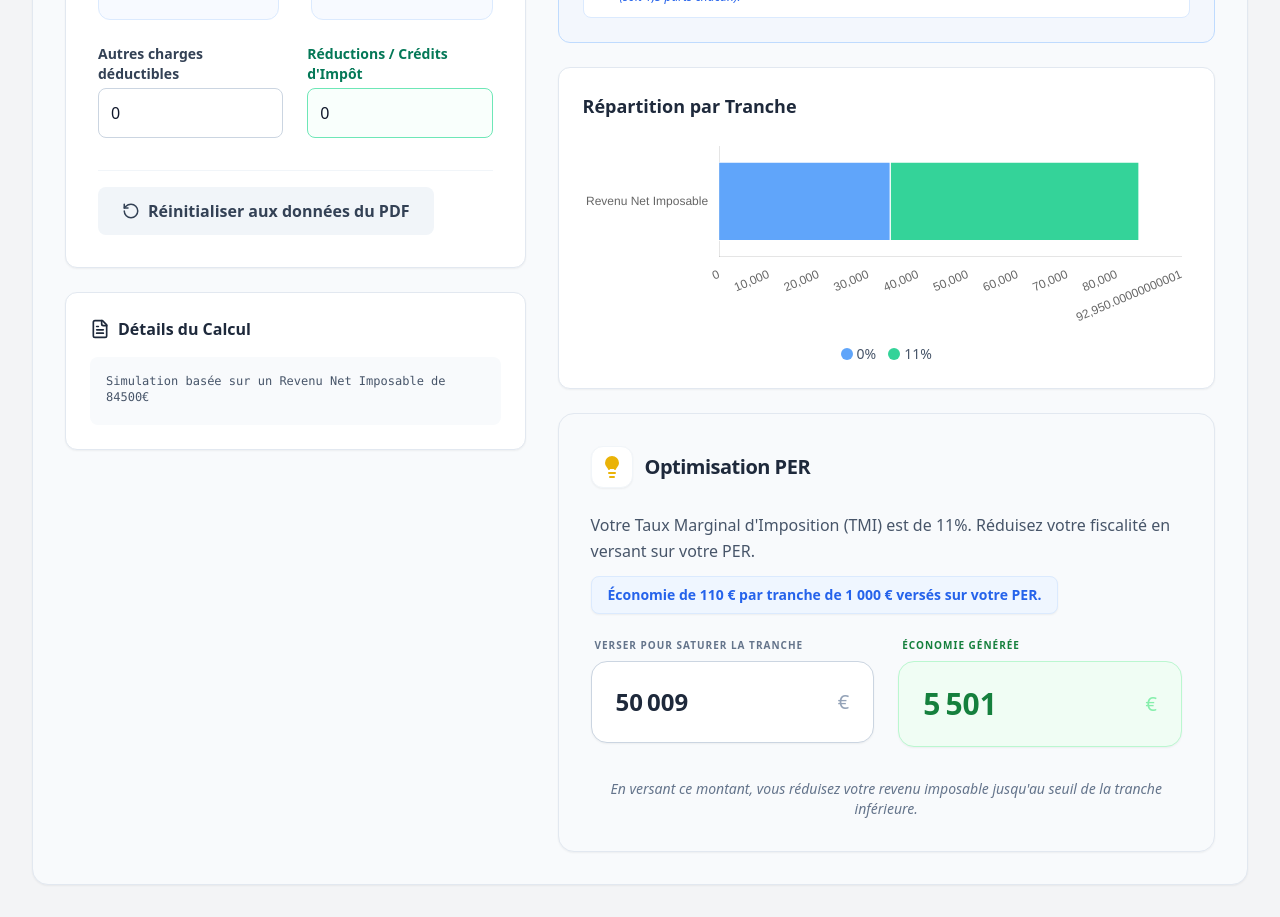
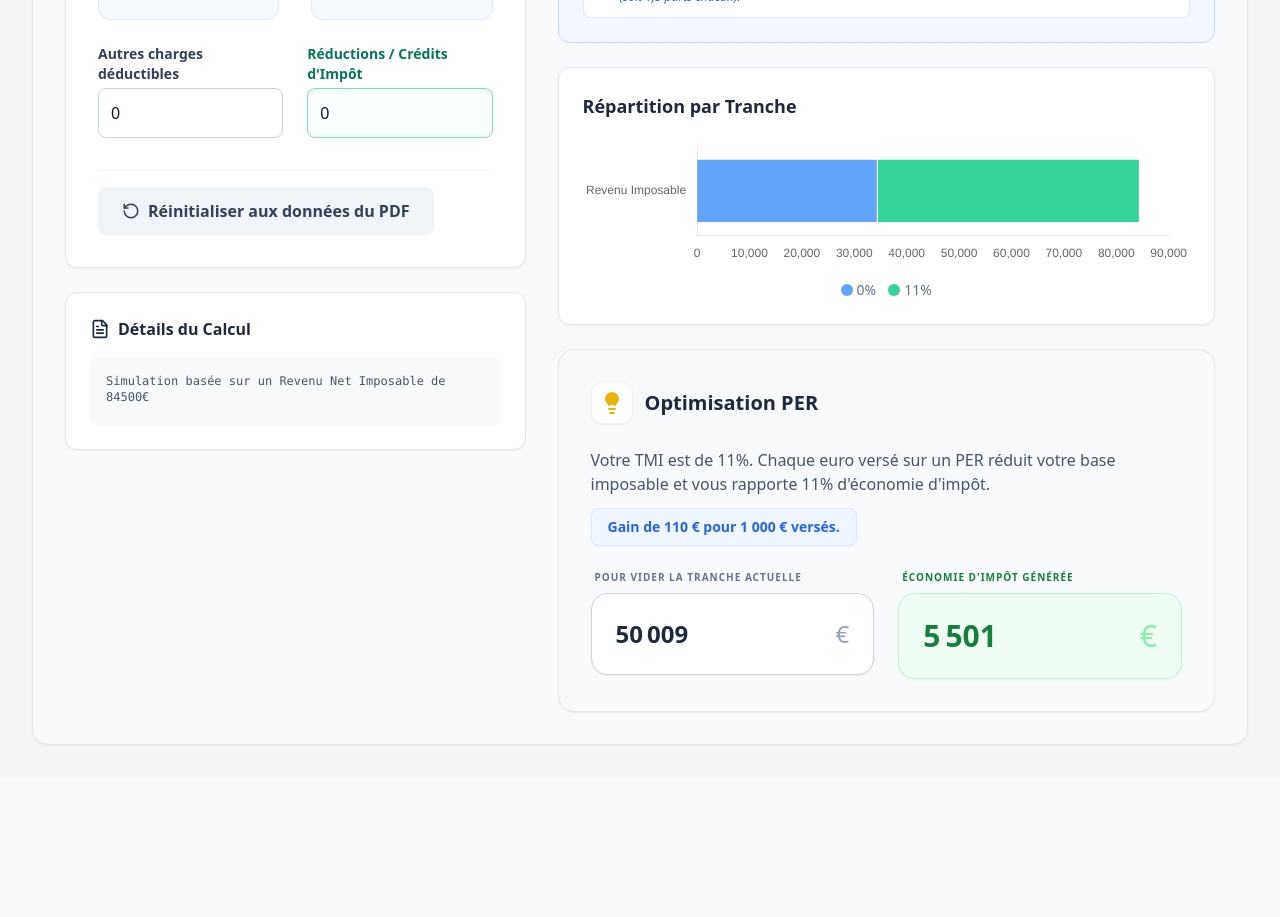
Before and after one commit to fox-velocity/impot, a React (Vite) app: page / in a window 1280 px wide. Shown: the part 940-1857 px from the top of the page. After the commit the page ends 1717 px from the top, so only its background shows below. Built offline with nearby package versions, Linux system fonts and the light colour scheme.

Commit message:
misse pour distan 2

```diff
--- a/components/TaxChart.tsx
+++ b/components/TaxChart.tsx
@@ -19,74 +19,36 @@ export const TaxChart: React.FC<TaxChartProps> = ({ bracketData, qf, parts, perS
   const chartInstanceRef = useRef<Chart | null>(null);
 
   useEffect(() => {
-    if (!canvasRef.current) return;
-
-    if (chartInstanceRef.current) {
-      chartInstanceRef.current.destroy();
-    }
+    if (!canvasRef.current || !bracketData.length) return;
+    if (chartInstanceRef.current) chartInstanceRef.current.destroy();
 
     const ctx = canvasRef.current.getContext('2d');
     if (!ctx) return;
 
-    const dataSets: any[] = [];
-    let currentTaxableIncome = 0;
-    const sortedData = [...bracketData].sort((a, b) => a.rate - b.rate);
-
-    sortedData.forEach(item => {
-        const limit = item.amount * parts;
-        if (limit > 0) {
-            dataSets.push({
-                label: `Tranche ${item.label}`,
-                data: [limit],
-                backgroundColor: item.color,
+    chartInstanceRef.current = new Chart(ctx, {
+      type: 'bar',
+      data: {
+        labels: ['Revenu Imposable'],
+        datasets: bracketData.map(b => ({
+          label: `Tranche ${b.label}`,
+          data: [b.amount * parts],
+          backgroundColor: b.color,
           stack: 'stack1',
           borderWidth: 1,
           borderColor: '#ffffff',
-            });
-            currentTaxableIncome += limit;
-        }
-    });
-
-    const totalRNI = qf * parts;
-    const remainingRNI = Math.max(0, totalRNI - currentTaxableIncome);
-
-    if (remainingRNI > 0 || currentTaxableIncome === 0) {
-        dataSets.unshift({
-            label: 'Non Imposable (0%)',
-            data: [remainingRNI > 0 ? remainingRNI : (totalRNI > 0 ? totalRNI : 1000)],
-            backgroundColor: '#e5e7eb',
-            stack: 'stack1',
-            borderWidth: 1,
-            borderColor: '#ffffff',
-        });
-    }
-
-    chartInstanceRef.current = new Chart(ctx, {
-        type: 'bar',
-        data: {
-            labels: ['Revenu Net Imposable'],
-            datasets: dataSets
+        }))
       },
       options: {
         indexAxis: 'y',
         responsive: true,
         maintainAspectRatio: false,
-            plugins: {
-                legend: { display: false },
-                tooltip: {
-                    callbacks: {
-                        label: (ctx: any) => `${ctx.dataset.label}: ${new Intl.NumberFormat('fr-FR', { style: 'currency', currency: 'EUR', maximumFractionDigits: 0 }).format(ctx.parsed.x)}`
-                    }
-                }
-            },
+        plugins: { legend: { display: false } },
         scales: {
-                x: { stacked: true, max: totalRNI > 0 ? totalRNI * 1.1 : 10000, grid: { display: false } },
+            x: { stacked: true, grid: { display: false } },
             y: { stacked: true, grid: { display: false } }
         }
       }
     });
-
-    return () => chartInstanceRef.current?.destroy();
   }, [bracketData, qf, parts]);
 
   const currentTmi = bracketData.length > 0 ? Math.max(...bracketData.map(b => b.rate)) : 0;
@@ -96,10 +58,8 @@ export const TaxChart: React.FC<TaxChartProps> = ({ bracketData, qf, parts, perS
     <div className="space-y-6">
       <div className="bg-white p-6 rounded-xl border border-slate-200 shadow-sm">
         <h3 className="text-lg font-bold text-slate-800 mb-4">Répartition par Tranche</h3>
-        <div className="relative h-48 w-full mb-4">
-          <canvas ref={canvasRef} />
-        </div>
-        <div className="flex flex-wrap gap-3 text-sm text-slate-600 justify-center">
+        <div className="h-32 w-full"><canvas ref={canvasRef} /></div>
+        <div className="flex flex-wrap gap-3 text-sm text-slate-500 mt-4 justify-center">
           {bracketData.map((b, i) => (
             <div key={i} className="flex items-center space-x-1">
               <span className="w-3 h-3 rounded-full" style={{ backgroundColor: b.color }}></span>
@@ -109,61 +69,46 @@ export const TaxChart: React.FC<TaxChartProps> = ({ bracketData, qf, parts, perS
         </div>
       </div>
 
-      {/* BLOC OPTIMISATION PER (Design Pixel Perfect - Permanent) */}
-      <div className="bg-[#f8fafc] rounded-2xl p-8 border border-[#e2e8f0] shadow-sm animate-in fade-in slide-in-from-bottom-4 duration-500">
+      {/* BLOC OPTIMISATION PER */}
+      <div className="bg-[#f8fafc] rounded-2xl p-8 border border-[#e2e8f0] shadow-sm animate-in fade-in duration-700">
         <div className="flex items-center space-x-3 mb-6">
           <div className="text-yellow-500 bg-white p-2 rounded-xl shadow-sm border border-slate-100">
             <Lightbulb size={24} fill="currentColor" />
           </div>
-              <h4 className="text-xl font-bold text-[#1e293b] tracking-tight">Optimisation PER</h4>
+          <h4 className="text-xl font-bold text-[#1e293b]">Optimisation PER</h4>
         </div>
 
         <div className="space-y-6">
           <div className="space-y-3">
-                  <p className="text-[#475569] text-base leading-relaxed">
-                      {perSimulation.message}
-                  </p>
+            <p className="text-[#475569] text-base">{perSimulation.message}</p>
             {currentTmi > 0 && (
               <div className="inline-block bg-[#eff6ff] text-[#2563eb] px-4 py-2 rounded-lg text-sm font-bold border border-[#dbeafe] shadow-sm">
-                          Économie de {savingPer1000.toLocaleString('fr-FR')} € par tranche de 1 000 € versés sur votre PER.
+                Gain de {savingPer1000.toLocaleString('fr-FR')} € pour 1 000 € versés.
               </div>
             )}
           </div>
 
           {currentTmi > 0 ? (
             <div className="grid grid-cols-1 md:grid-cols-2 gap-6">
-                      {/* Carte Versement */}
               <div className="space-y-2">
-                          <label className="text-[10px] font-black text-[#64748b] uppercase tracking-widest block px-1">
-                              VERSER POUR SATURER LA TRANCHE
-                          </label>
+                <label className="text-[10px] font-black text-[#64748b] uppercase tracking-widest block px-1">POUR VIDER LA TRANCHE ACTUELLE</label>
                 <div className="w-full bg-white border border-[#cbd5e1] rounded-2xl p-6 text-2xl font-bold text-[#1e293b] flex justify-between items-center shadow-sm">
                   <span>{perSimulation.investAmount.toLocaleString('fr-FR')}</span>
-                              <span className="text-[#94a3b8] font-normal text-xl">€</span>
+                  <span className="text-[#94a3b8] font-normal">€</span>
                 </div>
               </div>
-
-                      {/* Carte Économie */}
               <div className="space-y-2">
-                          <label className="text-[10px] font-black text-[#15803d] uppercase tracking-widest block px-1">
-                              ÉCONOMIE GÉNÉRÉE
-                          </label>
+                <label className="text-[10px] font-black text-[#15803d] uppercase tracking-widest block px-1">ÉCONOMIE D'IMPÔT GÉNÉRÉE</label>
                 <div className="w-full bg-[#f0fdf4] border border-[#bbf7d0] rounded-2xl p-6 text-3xl font-black text-[#15803d] flex justify-between items-center shadow-sm">
                   <span>{perSimulation.savingAmount.toLocaleString('fr-FR')}</span>
-                              <span className="text-[#86efac] font-normal text-xl">€</span>
+                  <span className="text-[#86efac] font-normal">€</span>
                 </div>
               </div>
             </div>
           ) : (
-                  <div className="bg-white/50 p-6 rounded-xl border border-dashed border-slate-300 text-center">
-                      <p className="text-slate-500 text-sm">Le PER n'offre pas d'avantage fiscal immédiat si votre impôt est déjà nul ou très faible (Tranche 0%).</p>
+            <div className="bg-white/50 p-6 rounded-xl border border-dashed border-slate-300 text-center text-slate-500 text-sm italic">
+              Le PER n'offre pas d'avantage fiscal immédiat pour les foyers non imposables.
             </div>
-              )}
-
-              {perSimulation.investAmount > 0 && (
-                  <p className="text-center text-[#64748b] text-sm italic pt-2">
-                      En versant ce montant, vous réduisez votre revenu imposable jusqu'au seuil de la tranche inférieure.
-                  </p>
           )}
         </div>
       </div>
--- a/index.html
+++ b/index.html
@@ -28,7 +28,7 @@
 </head>
   <body class="bg-slate-50 text-slate-900 antialiased">
     <div id="root"></div>
-    <!-- Utilisation d'un chemin relatif pour que Vite le traite correctement avec la base configurée -->
-    <script type="module" src="./index.tsx"></script>
+    <!-- Point d'entrée standard pour Vite -->
+    <script type="module" src="/index.tsx"></script>
   </body>
 </html>
--- a/utils/taxEngine.ts
+++ b/utils/taxEngine.ts
@@ -25,17 +25,9 @@ const TAX_BRACKETS = [
     { limit: 999999999, rate: 0.45, label: '45%', color: '#dc2626' }
 ];
 
-const THRESHOLDS = {
-    DEDUCTION_10_PERCENT_MAX: 14426,
-    DEDUCTION_10_PERCENT_MIN: 504,
-    PFQF_CEILING: 1791,
-    DECOTE_RATE: 0.4525,
-    RECOUVREMENT_THRESHOLD: 61,
-};
-
 function calculateDeduction(salary: number, realExpenses: number): number {
     if (salary === 0) return 0;
-    const d = Math.min(salary * 0.10, THRESHOLDS.DEDUCTION_10_PERCENT_MAX);
+    const d = Math.min(salary * 0.10, 14426);
     return Math.max(d, realExpenses);
 }
 
@@ -79,15 +71,14 @@ export function runSimulation(inputs: TaxInputs): SimulationResult {
     const res = calculateTaxBrut(rni, parts);
     const finalTax = Math.round(Math.max(0, res.tax - inputs.reduction));
 
-    // Optimisation PER : calcul du versement pour saturer la tranche TMI actuelle
-    let perInvest = 0, perSaving = 0, perMsg = "Votre foyer n'est pas imposable (Tranche 0%).";
+    // Optimisation PER
+    let perInvest = 0, perSaving = 0, perMsg = "Votre foyer n'est pas imposable.";
     if (res.highestRate > 0) {
         const idx = TAX_BRACKETS.findIndex(b => b.rate === res.highestRate);
         const lowerLimit = TAX_BRACKETS[idx - 1].limit;
-        // Montant nécessaire pour faire descendre le QF au plafond de la tranche précédente
         perInvest = Math.max(0, Math.round((res.qf - lowerLimit) * parts));
         perSaving = Math.round(perInvest * res.highestRate);
-        perMsg = `Votre Taux Marginal d'Imposition (TMI) est de ${(res.highestRate * 100).toFixed(0)}%. Réduisez votre fiscalité en versant sur votre PER.`;
+        perMsg = `Votre TMI est de ${(res.highestRate * 100).toFixed(0)}%. Chaque euro versé sur un PER réduit votre base imposable et vous rapporte ${(res.highestRate * 100).toFixed(0)}% d'économie d'impôt.`;
     }
 
     return {
--- a/vite.config.ts
+++ b/vite.config.ts
@@ -4,5 +4,5 @@ import react from '@vitejs/plugin-react';
 // https://vitejs.dev/config/
 export default defineConfig({
   plugins: [react()],
-  base: '/impot/', // Indispensable pour https://fox-velocity.github.io/impot/
+  base: '/impot/', // Indispensable pour GitHub Pages sur ce dépôt
 });
```
Lines whose indentation alone changed are shown as unchanged.
